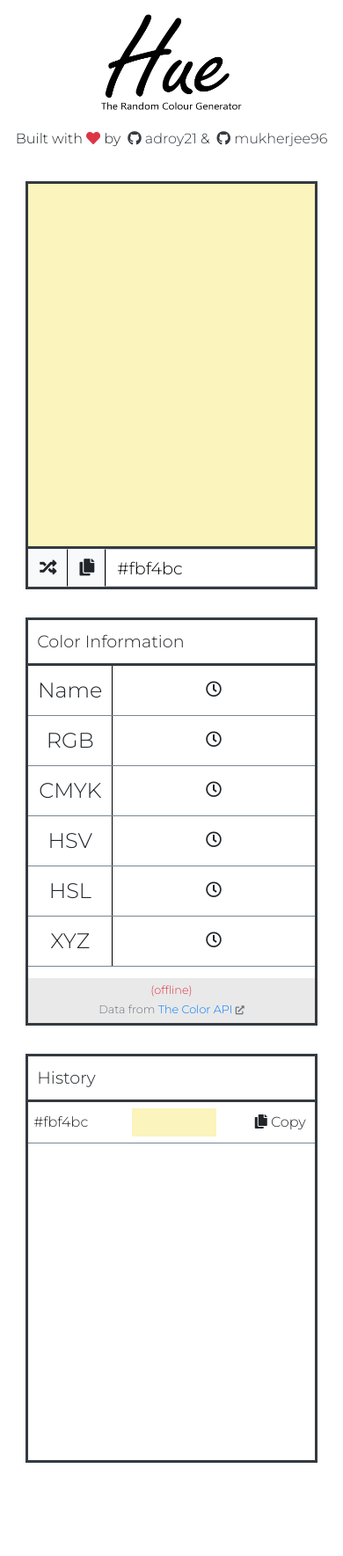
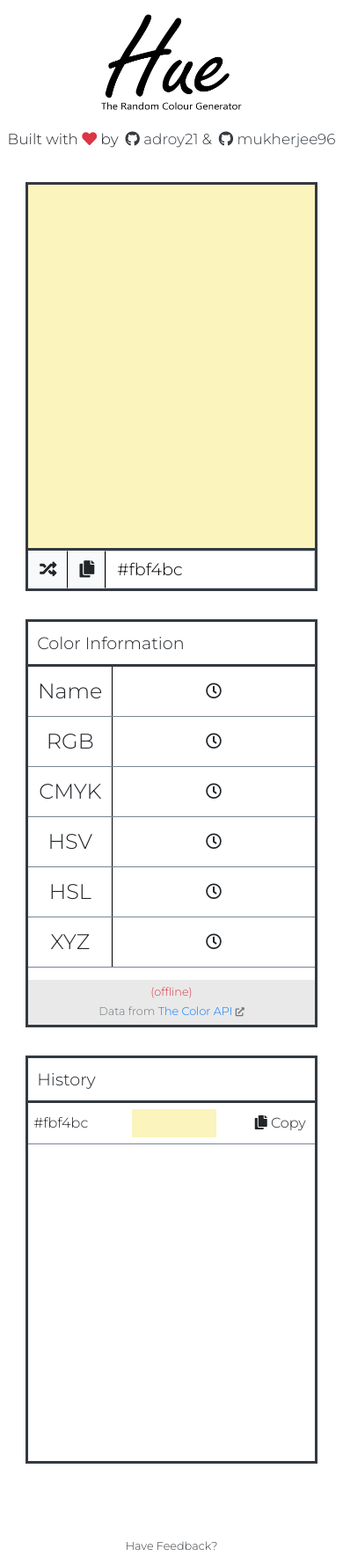
Before and after one commit to adritaroy21/hue, a plain HTML site: page index.html in a window 390 px wide. Shown: the whole page at 88% size. Before the commit the page ends 1744 px from the top, so only its background shows below. Drawn offline with nearby package versions, Linux system fonts and the light colour scheme; no server answers.

Commit message:
Fixed Color API link, Added contact link, reduced intro font size for phones

```diff
--- a/css/main.css
+++ b/css/main.css
@@ -1,5 +1,6 @@
 body {
   font-family: 'Montserrat', sans-serif;
+  max-height: 100vh;
   margin: 0;
 }
 
@@ -10,11 +11,17 @@ body {
 .colour-area,
 .history-area,
 .info-area {
-  height: 65vh;
+  height: 60vh;
   width: 20rem;
   border: 3px #343a40 solid;
   display: block;
   margin: auto;
+}
+
+.colour-area:hover,
+.info-area:hover,
+.history-area:hover {
+  box-shadow: 5px 5px 5px lightgray;
 }
 
 .colour {
@@ -52,12 +59,6 @@ body {
   color: black;
   border-radius: 0px;
   background: white !important;
-}
-
-.colour-area:hover,
-.info-area:hover,
-.history-area:hover {
-  box-shadow: 5px 5px 5px lightgray;
 }
 
 .rgb,
@@ -133,6 +134,10 @@ body {
     margin-top: 1em;
   }
 
+  .credits {
+    font-size: 2vh;
+  }
+
   .colour-area,
   .history-area,
   .info-area {
@@ -146,4 +151,8 @@ body {
   .history-area {
     margin-bottom: 65px;
   }
+
+  .footer {
+    margin-bottom: 3vh;
+  }
 }
--- a/index.html
+++ b/index.html
@@ -90,7 +90,6 @@
     <link rel="manifest" href="./manifest.json" />
   </head>
   <body>
-    <div class="wrapper">
     <div class="logo">
       <img
         src="./images/logo.png"
@@ -100,7 +99,7 @@
         alt="Hue logo"
       />
     </div>
-      <div class="d-flex flex-wrap justify-content-center mt-3">
+    <div class="d-flex flex-wrap justify-content-center mt-3 credits">
       <div class="p-1">
         Built with <i class="fas fa-heart text-danger"></i> by
       </div>
@@ -200,9 +199,7 @@
               <small class="text-muted">
                 <div class="text-danger" id="status">(offline)</div>
                 Data from
-                  <a href="http://https://www.thecolorapi.com/"
-                    >The Color API</a
-                  >
+                <a href="https://thecolorapi.com/">The Color API</a>
                 <i
                   class="fas fa-external-link-alt"
                   style="font-size: 10px;"
@@ -214,17 +211,22 @@
 
         <!-- History of generated colors -->
         <div class="col-sm p-3">
-            <div
-              class="history-area d-flex flex-column justify-content-between"
-            >
+          <div class="history-area d-flex flex-column justify-content-between">
             <div class="history-header">History</div>
-              <div
-                class="history-content flex-grow-1"
-                id="history-content"
-              ></div>
+            <div class="history-content flex-grow-1" id="history-content"></div>
           </div>
         </div>
       </div>
+
+      <!-- Footer -->
+      <div class="footer text-center">
+        <small class="text-muted">
+          <a
+            href="mailto:ravelix410@gmail.com?subject=Hue - The Random Colour Generator"
+            class="text-dark"
+            >Have Feedback?</a
+          >
+        </small>
       </div>
     </div>
 
```
Lines whose indentation alone changed are shown as unchanged.
